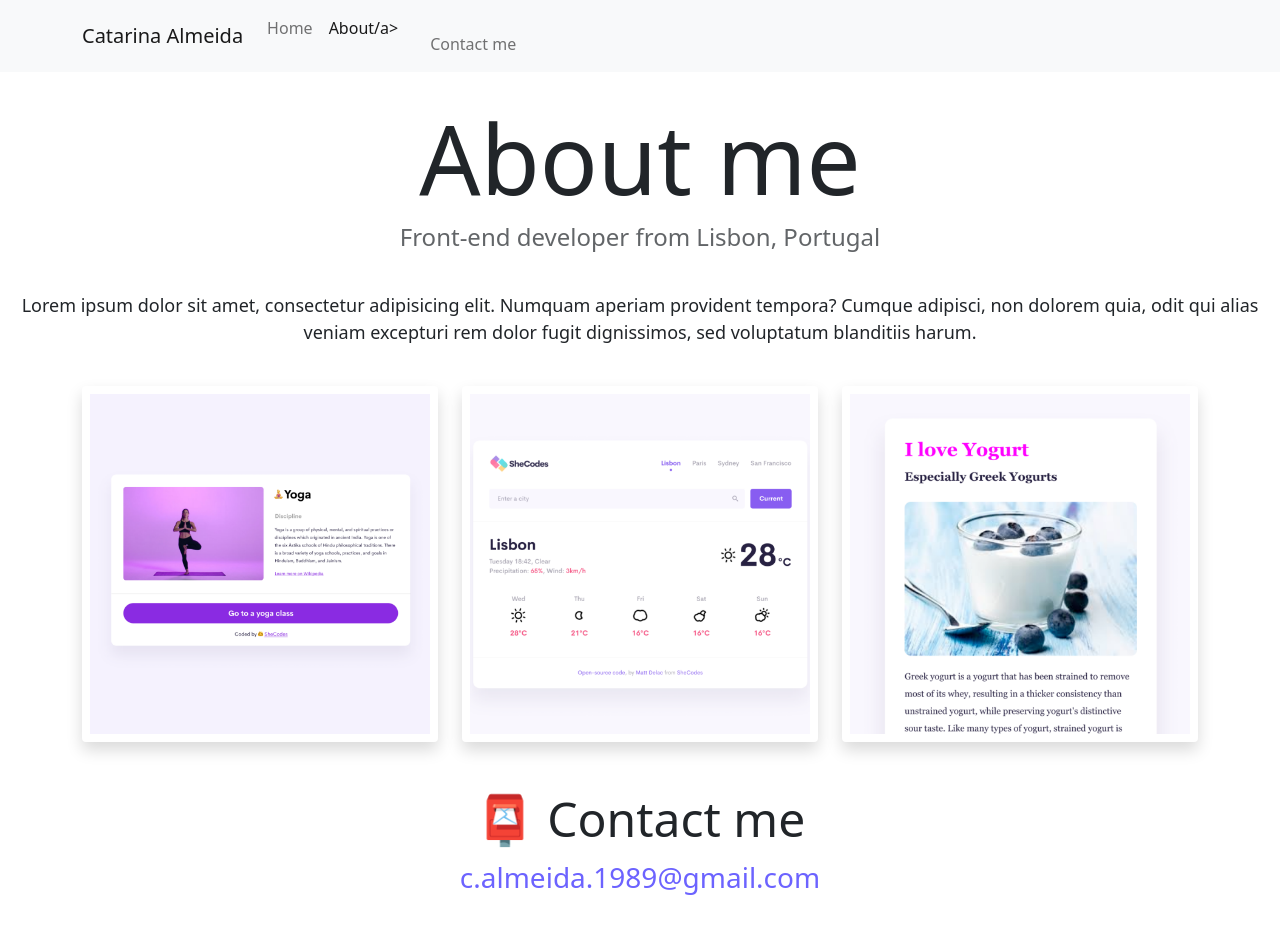
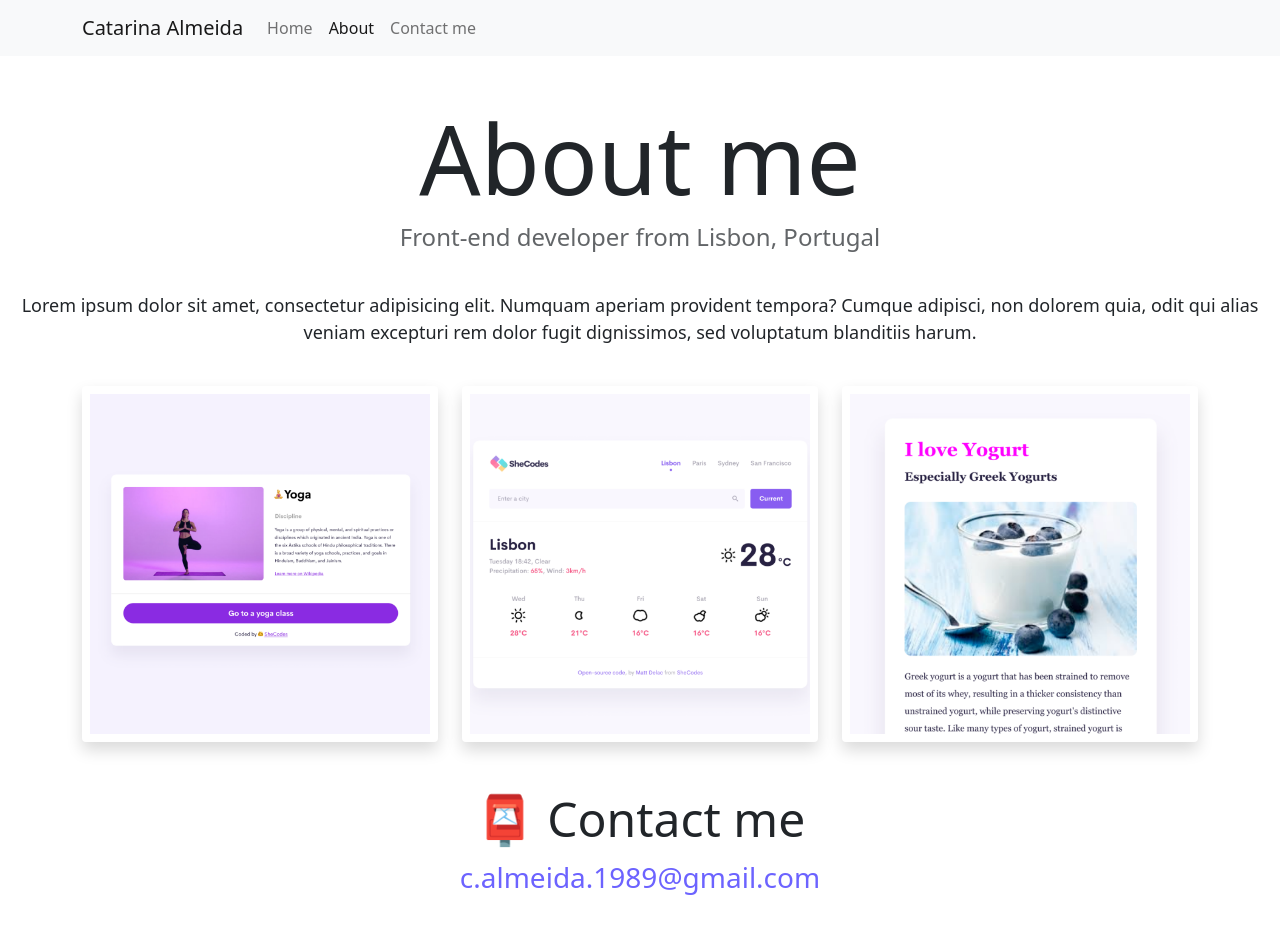
Before and after one commit to CatarinaPolvora/portfolio, a plain HTML site: page about.html in a window 1280 px wide. Drawn offline with nearby package versions, Linux system fonts and the light colour scheme.

Commit message:
fixed navbar

```diff
--- a/about.html
+++ b/about.html
@@ -50,7 +50,7 @@
               <a class="nav-link" aria-current="page" href="index.html" title="Homepage">Home</a>
             </li>
             <li class="nav-item">
-              <a class="nav-link active" href="about.html" title="About page">About/a>
+              <a class="nav-link active" href="about.html" title="About page">About</a>
             </li>
             <li class="nav-item">
               <a class="nav-link" href="about.html#contact" title="Contact Catarina Almeida">Contact me</a>
```
